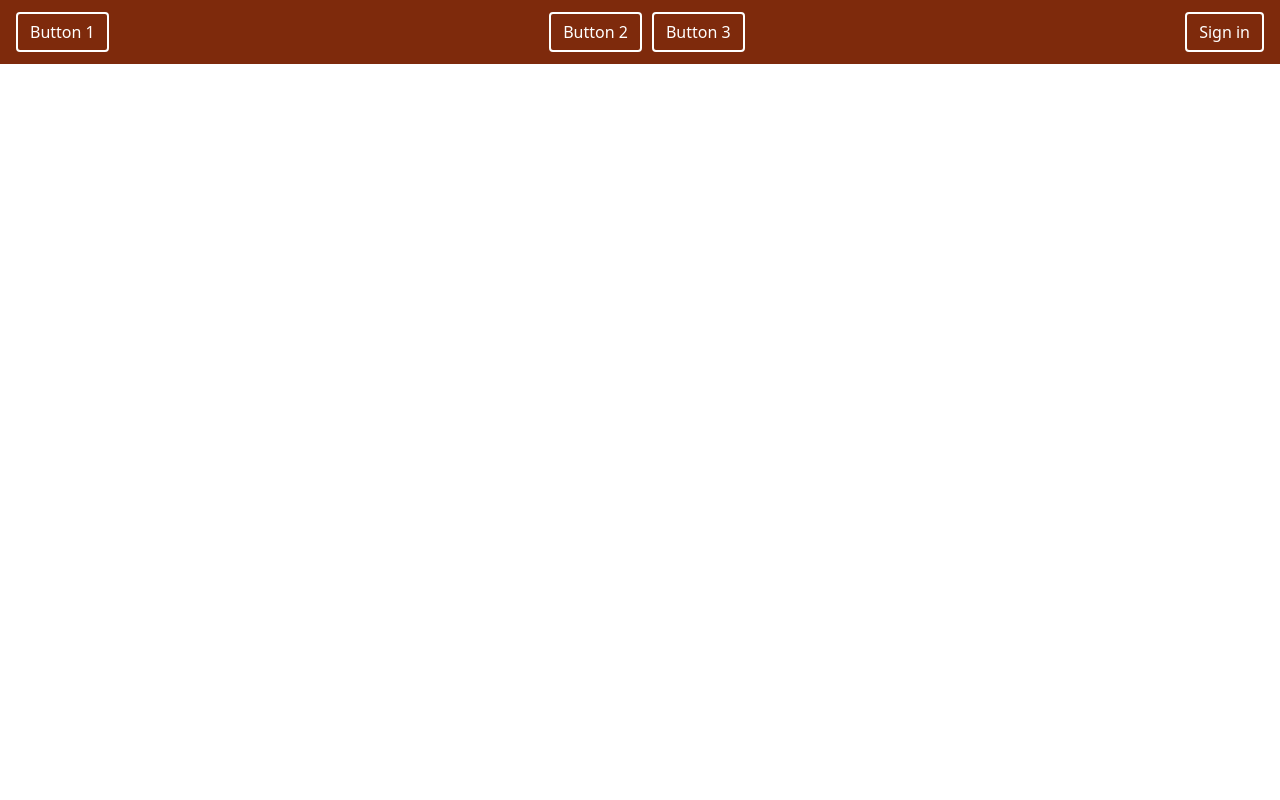
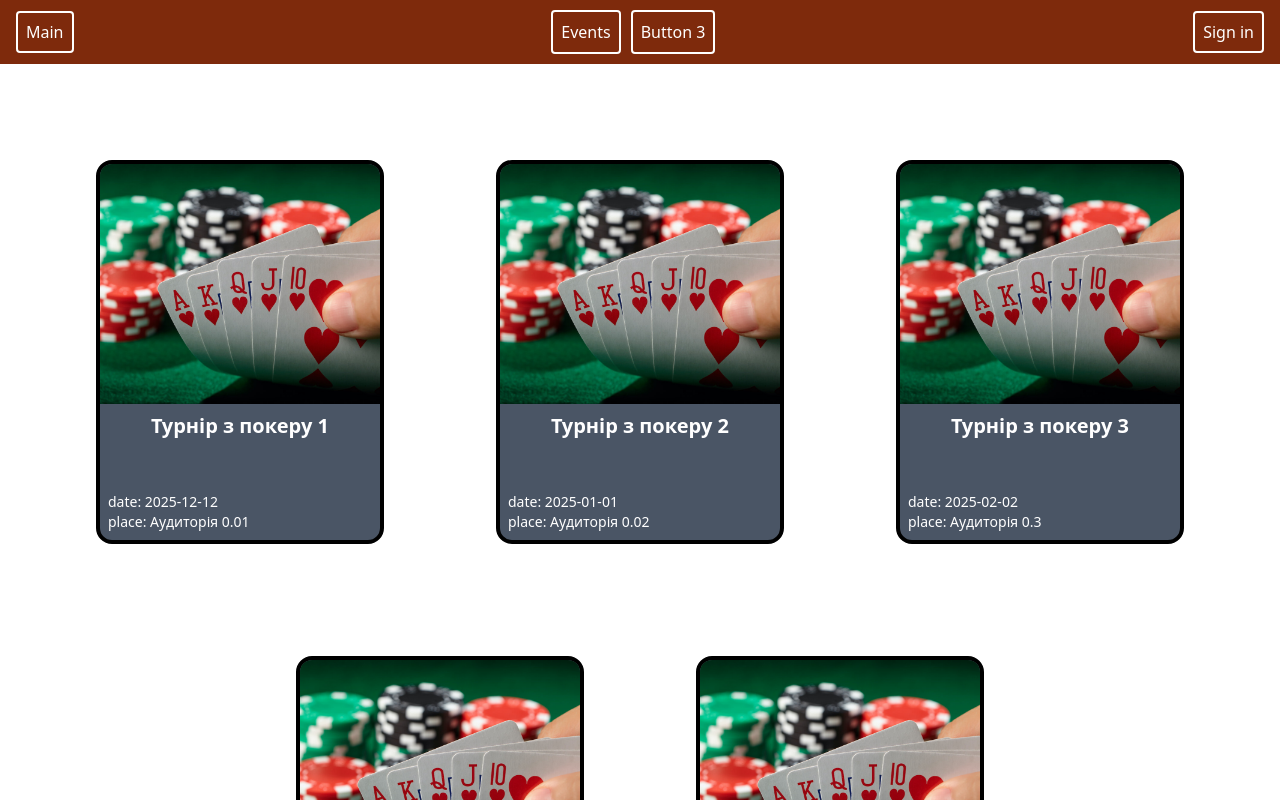
Before and after one commit to TimmiL8/profkom, a React (Vite) app in the folder frontend/: page /events in a window 1280 px wide. Shown: the top 800 px of the page. Built offline with nearby package versions, Linux system fonts and the light colour scheme.

Commit message:
added signup window, content for main page, created cards for events

```diff
--- a/frontend/src/App.jsx
+++ b/frontend/src/App.jsx
@@ -3,6 +3,7 @@ import Header from "./components/Header/Header.jsx";
 import { Routes, Route } from "react-router-dom";
 import MainPage from "./components/MainPage/MainPage.jsx";
 import SignInPage from "./components/SignInPage/SignInPage.jsx";
+import EventsPage from "./components/EventsPage/EventsPage.jsx";
 
 function App() {
     return (
@@ -11,6 +12,8 @@ function App() {
             <Routes>
                 <Route index element={<MainPage />} />
                 <Route path="/sign-in" element={<SignInPage />} />
+                <Route path="/sign-up" element={""} />
+                <Route path="/events" element={<EventsPage />} />
             </Routes>
         </>
     );
--- /dev/null
+++ b/frontend/src/components/EventsPage/EventCard.jsx
@@ -0,0 +1,16 @@
+export default function EventCard(props) {
+    return (
+        <div className="w-72 h-96 bg-gray-600 border-4 rounded-2xl overflow-hidden flex flex-col">
+            <div className="flex-[2]">
+                <img src={props.image} alt="" className="w-full h-full object-cover" />
+            </div>
+            <div className="flex-[1] p-2 text-white flex flex-col justify-between">
+                <h2 className="text-center font-bold text-xl">{props.name}</h2>
+                <div className="text-sm">
+                    <p>date: {props.date}</p>
+                    <p>place: {props.place}</p>
+                </div>
+            </div>
+        </div>
+    );
+}
--- /dev/null
+++ b/frontend/src/components/EventsPage/EventsPage.jsx
@@ -0,0 +1,56 @@
+import EventCard from "./EventCard.jsx";
+import {useEffect, useState} from "react";
+
+export default function EventsPage() {
+    const [events, setEvents] = useState([]);
+
+    useEffect(() => {
+        setEvents([
+            {
+                name: "Турнір з покеру 1",
+                date: "2025-12-12",
+                place: "Аудиторія 0.01",
+                image: "src/assets/poker_event.png"
+            },
+            {
+                name: "Турнір з покеру 2",
+                date: "2025-01-01",
+                place: "Аудиторія 0.02",
+                image: "src/assets/poker_event.png"
+            },
+            {
+                name: "Турнір з покеру 3",
+                date: "2025-02-02",
+                place: "Аудиторія 0.3",
+                image: "src/assets/poker_event.png"
+            },
+            {
+                name: "Турнір з покеру 4",
+                date: "2025-03-03",
+                place: "Аудиторія 0.04",
+                image: "src/assets/poker_event.png"
+            },
+            {
+                name: "Турнір з покеру 5",
+                date: "2025-03-03",
+                place: "Аудиторія 0.05",
+                image: "src/assets/poker_event.png"
+            }
+        ]);
+    }, [])
+
+    return (
+        <>
+            <div className="flex flex-wrap m-24 gap-28 items-center justify-center content-center">
+                {events.map(event => (
+                    <EventCard
+                        name={event.name}
+                        date={event.date}
+                        place={event.place}
+                        image={event.image}
+                    />
+                ))}
+            </div>
+        </>
+    )
+}
--- a/frontend/src/components/Header/Header.jsx
+++ b/frontend/src/components/Header/Header.jsx
@@ -3,29 +3,26 @@ import {Link} from 'react-router-dom'
 export default function Header() {
     return (
 
-        <div className="flex justify-between items-center bg-orange-900 h-16 px-4">
+        <header className="flex justify-between items-center bg-orange-900 h-16 px-4">
             <div>
                 <Link
                     to="/"
-                    className="border-2 px-3 py-1.5 text-white transition-all duration-300 hover:shadow-lg
-                    hover:shadow-stone-300 hover:scale-105 hover:bg-orange-800 rounded inline-block"
+                    className="header-button"
                 >
-                    Button 1
+                    Main
                 </Link>
             </div>
 
             <div className="flex gap-2.5">
                 <Link
-                    to="/"
-                    className="border-2 px-3 py-1.5 text-white transition-all duration-300 hover:shadow-lg
-                    hover:shadow-stone-300 hover:scale-105 hover:bg-orange-800 rounded inline-block"
+                    to="/events"
+                    className="header-button"
                 >
-                    Button 2
+                    Events
                 </Link>
                 <Link
                     to="/"
-                    className="border-2 px-3 py-1.5 text-white transition-all duration-300 hover:shadow-lg
-                    hover:shadow-stone-300 hover:scale-105 hover:bg-orange-800 rounded inline-block"
+                    className="header-button"
                 >
                     Button 3
                 </Link>
@@ -34,13 +31,12 @@ export default function Header() {
             <div>
                 <Link
                     to="/sign-in"
-                    className="border-2 px-3 py-1.5 text-white transition-all duration-300 hover:shadow-lg
-                    hover:shadow-stone-300 hover:scale-105 hover:bg-orange-800 rounded inline-block"
+                    className="header-button"
                 >
                     Sign in
                 </Link>
             </div>
-        </div>
+        </header>
 
 
     )
--- a/frontend/src/components/MainPage/MainPage.jsx
+++ b/frontend/src/components/MainPage/MainPage.jsx
@@ -1,5 +1,57 @@
+import photo from "../../assets/gallery.png"
+import {useEffect, useState} from "react";
+
 export default function MainPage() {
+    const [articles, setArticles] = useState([""])
+
+    useEffect(() => {
+        setArticles([
+            <>
+                <img src={photo} alt=""/>
+                <p>Lorem ipsum dolor sit amet, consectetur adipisicing elit. Animi aperiam atque culpa cumque doloremque
+                    nihil non optio sint soluta totam. Alias aut culpa esse eum optio soluta voluptatem. Aspernatur,
+                    in?
+                </p>
+            </>,
+            <>
+                <p>Lorem ipsum dolor sit amet, consectetur adipisicing elit. Accusamus accusantium consequuntur deserunt
+                    dolore eligendi, iusto pariatur perspiciatis placeat sed, totam vero voluptatem? Aliquid inventore,
+                    iste magnam nemo nesciunt praesentium sed?
+                </p>
+                <img src={photo} alt=""/>
+            </>,
+            <>
+                <img src={photo} alt=""/>
+                <p>Lorem ipsum dolor sit amet, consectetur adipisicing elit. Accusamus accusantium consequuntur deserunt
+                    dolore eligendi, iusto pariatur perspiciatis placeat sed, totam vero voluptatem? Aliquid inventore,
+                    iste magnam nemo nesciunt praesentium sed?
+                </p>
+            </>,<>
+                <p>Lorem ipsum dolor sit amet, consectetur adipisicing elit. Accusamus accusantium consequuntur deserunt
+                    dolore eligendi, iusto pariatur perspiciatis placeat sed, totam vero voluptatem? Aliquid inventore,
+                    iste magnam nemo nesciunt praesentium sed?
+                </p>
+                <img src={photo} alt=""/>
+            </>,
+            <>
+                <img src={photo} alt=""/>
+                <p>Lorem ipsum dolor sit amet, consectetur adipisicing elit. Accusamus accusantium consequuntur deserunt
+                    dolore eligendi, iusto pariatur perspiciatis placeat sed, totam vero voluptatem? Aliquid inventore,
+                    iste magnam nemo nesciunt praesentium sed?
+                </p>
+            </>,
+
+        ]);
+    }, []);
+
     return (
-        <h1>Main Page</h1>
-    )
+        <>
+            {articles.map((article, index) => (
+                index % 2 === 0 ? <article className="article even">{article}</article> :
+                    <article className="article odd">{article}</article>
+            ))}
+
+
+        </>
+    );
 }
--- a/frontend/src/components/SignInPage/SignInPage.jsx
+++ b/frontend/src/components/SignInPage/SignInPage.jsx
@@ -1,5 +1,17 @@
 export default function SignInPage() {
     return (
-        <h1>Sign In</h1>
-    )
+        <main className="h-[calc(100vh-10rem)] flex items-center justify-center">
+            <div className="w-2xl h-96 bg-orange-900 rounded-lg border-8 border-amber-800 flex flex-col items-center gap-3.5">
+                <h2 className="text-center text-amber-50 text-2xl m-2">Sign In</h2>
+                <label htmlFor="email" className="text-amber-50 ml-2">Enter your Email</label>
+                <input type="text" id="email" placeholder=" Email" className="bg-amber-50 rounded w-11/12 mb-4 h-9"/>
+
+                <label htmlFor="password" className="text-amber-50 ml-2">Enter your password</label>
+                <input type="password" id="password" placeholder=" Password" className="bg-amber-50 rounded w-11/12 mb-4 h-9"/>
+
+                <button className="bg-amber-50 px-4 py-2 mt-2 rounded">Submit</button>
+            </div>
+        </main>
+
+    );
 }
--- a/frontend/src/index.css
+++ b/frontend/src/index.css
@@ -1 +1,26 @@
 @import "tailwindcss";
+
+.header-button {
+    @apply px-2 py-2 border-2 text-white transition-all duration-300 hover:shadow-lg
+    hover:shadow-stone-300 hover:scale-105 rounded;
+}
+
+.article {
+    @apply border-e-red-800 px-2 py-2 text-black flex flex-row items-center justify-center gap-2 m-auto mt-28 w-2/3;
+}
+
+.article p, .article img {
+    @apply w-1/2 object-contain text-2xl font-mono;
+}
+
+.article img {
+    @apply h-28 object-contain;
+}
+
+.even p {
+    @apply text-right;
+}
+
+.odd p {
+    @apply text-left;
+}
```
Also changed, not shown: frontend/src/assets/gallery.png (added), frontend/src/assets/poker_event.png (added).
